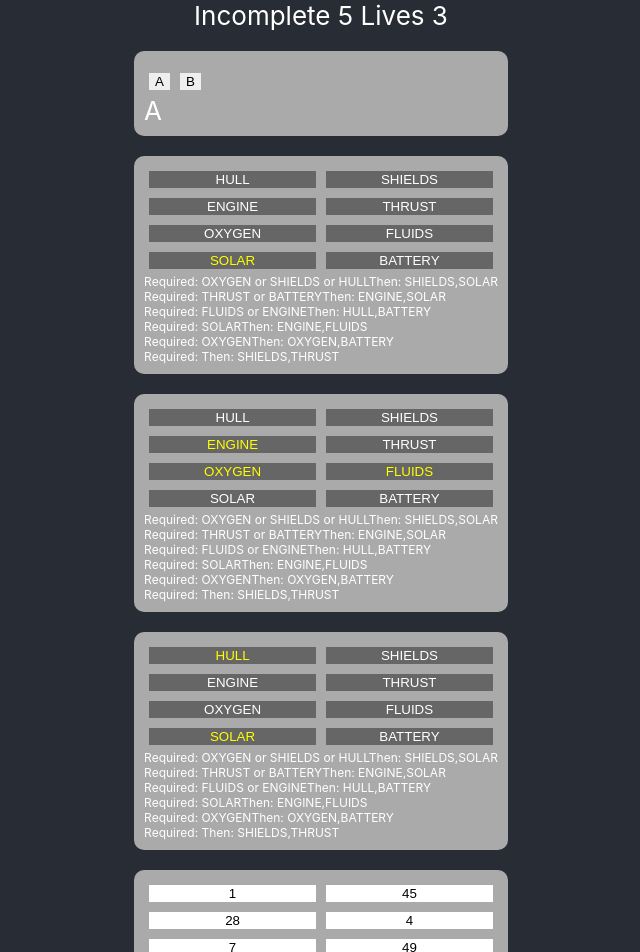
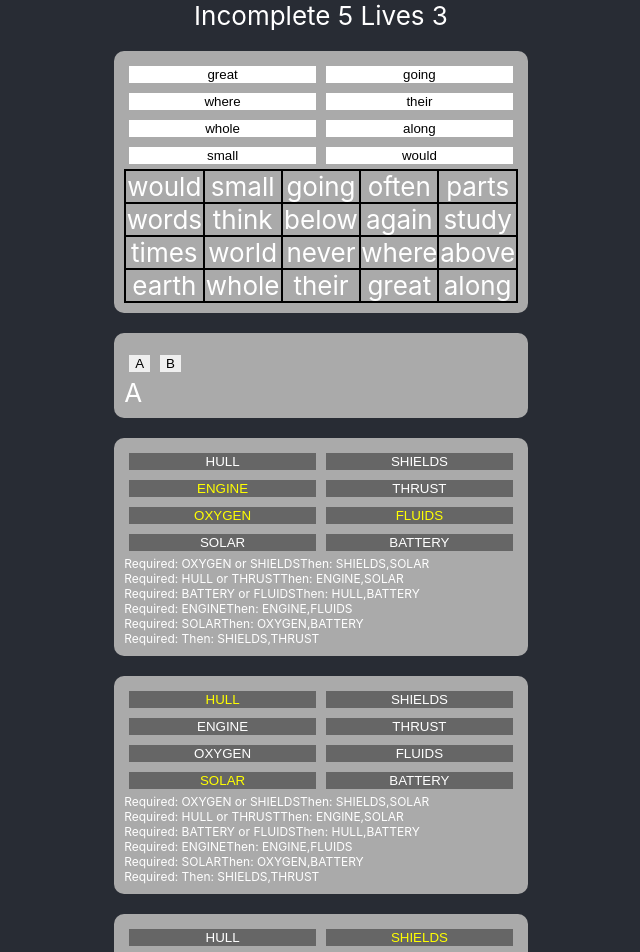
Before and after one commit to Virushaan/space-puzzle-game, a React (Create React App) app: page / in a window 1280 px wide. Shown: the top 952 px of the page, without its empty margins (319-959 px from the left). Built offline with nearby package versions, Linux system fonts and the light colour scheme.

Commit message:
SPACE-3 Implemented basic functional pairs puzzle with interactive rules

```diff
--- a/src/puzzles/ConnectionPuzzle/ConnectionPuzzle.tsx
+++ b/src/puzzles/ConnectionPuzzle/ConnectionPuzzle.tsx
@@ -63,7 +63,7 @@ const RenderPuzzle = ({
         value ? index : -1
       ).filter(value => value >= 0),
     };
-    console.log(action);
+
     const result = onAction(action);
     if (result === 'incorrect') {
       setPressed(Array(names.length).fill(false));
@@ -116,7 +116,7 @@ export const ConnectionPuzzle: Puzzle<Instance, Rules, Action> = {
     };
 
     return {
-      conditions: [3, 2, 2, 1, 1, 0].map(newCondition)
+      conditions: [2, 2, 2, 1, 1, 0].map(newCondition)
     };
   },
   renderPuzzle: RenderPuzzle,
--- a/src/puzzles/Game.tsx
+++ b/src/puzzles/Game.tsx
@@ -27,11 +27,11 @@ const pickPuzzles = (gameSeed: Seed): PuzzleData[] => {
   const rand = new SeededRandom(gameSeed);
 
   return [
+    makePuzzle(PairsPuzzle, rand),
     makePuzzle(ABPuzzle, rand),
     makePuzzle(ConnectionPuzzle, rand),
     makePuzzle(ConnectionPuzzle, rand),
     makePuzzle(ConnectionPuzzle, rand),
-    makePuzzle(PairsPuzzle, rand),
   ];
 }
 
--- a/src/puzzles/PairsPuzzle/PairsPuzzle.tsx
+++ b/src/puzzles/PairsPuzzle/PairsPuzzle.tsx
@@ -1,24 +1,23 @@
 import React, { useState, useEffect } from "react";
 import { Puzzle, Seed, PuzzleProps, RulesProps } from "../types";
-import { seededShuffle } from "../../maths/random";
+import { seededShuffle, SeededRandom } from "../../maths/random";
 import "./puzzle.css";
 
 type Word = string;
-type Pair = [Word, Word];
 type PartialPair = [Word, Word | undefined];
 
 interface Instance {
   words: Word[];
 }
 
-const words: Word[] = [];
-for (let i = 0; i < 50; i++) {
-  words.push(i.toString());
-}
+const words: Word[] =
+  'which there their about would these other words could write first water after where right think three years place sound great again still every small found those never under might while house world below asked going large until along shall being often earth began since study night light above paper parts young story point times heard whole white given means'.split(' ');
+// for (let i = 0; i < 50; i++) {
+//   words.push(i.toString());
+// }
 
 export interface Rules {
-  words: Word[];
-  pairs: Pair[];
+  wordGrid: Word[];
 }
 
 export interface Action {
@@ -41,8 +40,7 @@ const RenderPuzzle = ({
     };
     const result = onAction(action);
     if (result === 'incorrect') {
-      // Something bad happened!
-      // Clear last pair?
+      setPressed(pressed.slice(1));
     }
   }, [pressed, onAction]);
 
@@ -101,37 +99,93 @@ const RenderPuzzle = ({
   );
 }
 
+const GridItem = ({ word }: { word: Word }) => {
+  const [active, setActive] = useState(false);
+
+  const onClick = () => {
+    setActive(!active);
+  }
+
+  return (
+    <div className={active ? 'active' : ''} onClick={onClick}>{word}</div>
+  );
+}
+
 const renderRules = ({
   rules,
 }: RulesProps<Rules>): JSX.Element => {
   return (
-    <div>
-      {rules.pairs.map(([wordA, wordB]) => (
-        <div>[{wordA}, {wordB}]</div>
-      ))}
+    <div className="pairs-rules">
+      {rules.wordGrid.map((word) => <GridItem word={word} />)}
     </div>
   );
 }
 
-function id<T>(x: T) {
-  return x;
+const getWords = (ruleSeed: Seed) => {
+  const myWords = words.slice();
+  return seededShuffle(ruleSeed, myWords).slice(0, 20);
 }
 
-const getWords = (ruleSeed: Seed) => {
-  const myWords = words.map(id);
-  return seededShuffle(ruleSeed, myWords);
+const NUM_PAIRS_IN_INSTANCE = 4;
+const NUM_WORDS_IN_INSTANCE = NUM_PAIRS_IN_INSTANCE * 2;
+const ROWS = 4;
+const COLS = 5;
+
+const rowAndColumn = (
+  index: number
+): { row: number, column: number } => ({
+  row: Math.floor(index / ROWS),
+  column: index % COLS,
+});
+
+function choice<T>(rand: SeededRandom, list: T[]) {
+  return list[rand.nextInt(list.length)];
+}
+
+const makePairs = (
+  ruleSeed: Seed,
+  instanceSeed: Seed,
+  wordGrid: Word[]
+): Word[] => {
+  const rand = new SeededRandom(ruleSeed, instanceSeed)
+  const words: Word[] = [];
+
+  while (words.length < NUM_WORDS_IN_INSTANCE) {
+    const [first, index] = choice(
+      rand,
+      wordGrid
+        .map<[Word, number]>((word, index) => [word, index])
+        .filter(([word]) => !words.includes(word)),
+    );
+
+    const { row, column } = rowAndColumn(index);
+    const neighbours = wordGrid.filter((word, index) => {
+      const { row: thisRow, column: thisColumn } = rowAndColumn(index);
+      // Only allow words we haven't seen and words in the same row XOR column
+      return !words.includes(word)
+        && ((thisRow === row) !== (thisColumn === column));
+    });
+
+    const second = choice(rand, neighbours);
+
+    if (second) {
+      words.push(first, second);
+    }
+  }
+
+  seededShuffle(instanceSeed, words);
+
+  return words;
 }
 
 export const PairsPuzzle: Puzzle<Instance, Rules, Action> = {
   name: "Pairs Puzzle",
 
-  genPuzzle: (gameSeed: Seed, ruleSeed: Seed) => {
+  genPuzzle: (ruleSeed: Seed, instanceSeed: Seed) => {
     const words = getWords(ruleSeed);
 
-    seededShuffle(gameSeed, words);
-
     return {
-      words: words.splice(0, 8)
+      words: makePairs(ruleSeed, instanceSeed, words),
     };
   },
 
@@ -139,20 +193,42 @@ export const PairsPuzzle: Puzzle<Instance, Rules, Action> = {
     const words = getWords(ruleSeed);
 
     return {
-      words,
-      pairs: []
+      wordGrid: words,
     }
   },
 
   renderPuzzle: RenderPuzzle,
   renderRules,
 
-  checkAction: (a: Action, rules: Rules) => {
+  checkAction: ({ pairs }: Action, { wordGrid }: Rules) => {
+    if (pairs.length === 0) {
+      return 'pending';
+    }
+
+    const failed = pairs.some(([first, second]) => {
+      if (!second) return false;
+      const { row: rowA, column: colA } = rowAndColumn(wordGrid.indexOf(first));
+      const { row: rowB, column: colB } = rowAndColumn(wordGrid.indexOf(second));
+
+      return rowA !== rowB && colA !== colB;
+    });
+
+    if (failed) {
+      return 'incorrect';
+    }
+
+    function wordCheck(word: Word | undefined): word is string {
+      return !!word;
+    }
+
+    const allWords = pairs
+      .reduce((list, [a, b]) => list.concat(a, b), [] as (Word | undefined)[])
+      .filter<Word>(wordCheck);
+
+    if (allWords.length === NUM_WORDS_IN_INSTANCE) {
+      return 'correct';
+    }
+
     return 'pending';
-    //if (value === rules.value) {
-    //  return 'correct'
-    //} else {
-    //  return 'incorrect'
-    //}
-  }
+  },
 };
--- a/src/puzzles/PairsPuzzle/puzzle.css
+++ b/src/puzzles/PairsPuzzle/puzzle.css
@@ -19,3 +19,20 @@ div.pairs-puzzle {
   display: grid;
   grid-template-columns: 1fr 1fr;
 }
+
+div.pairs-rules {
+  display: grid;
+  grid-template-columns: 1fr 1fr 1fr 1fr 1fr;
+  border: 1px solid black;
+}
+
+div.pairs-rules > div {
+  text-align: center;
+  border: 1px solid black;
+  cursor: pointer;
+}
+
+div.pairs-rules > div.active {
+  background-color: black;
+  color: 'white';
+}
```
